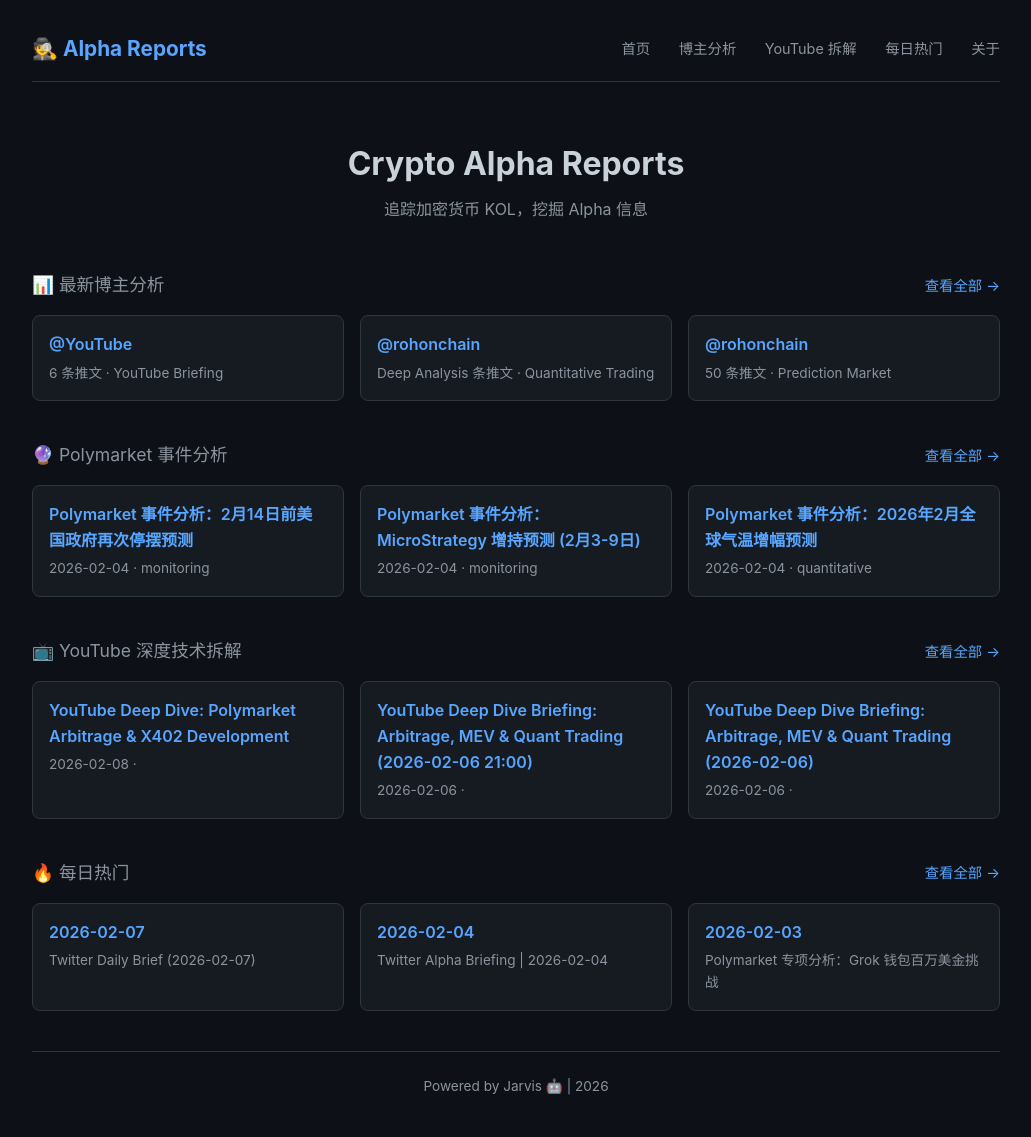
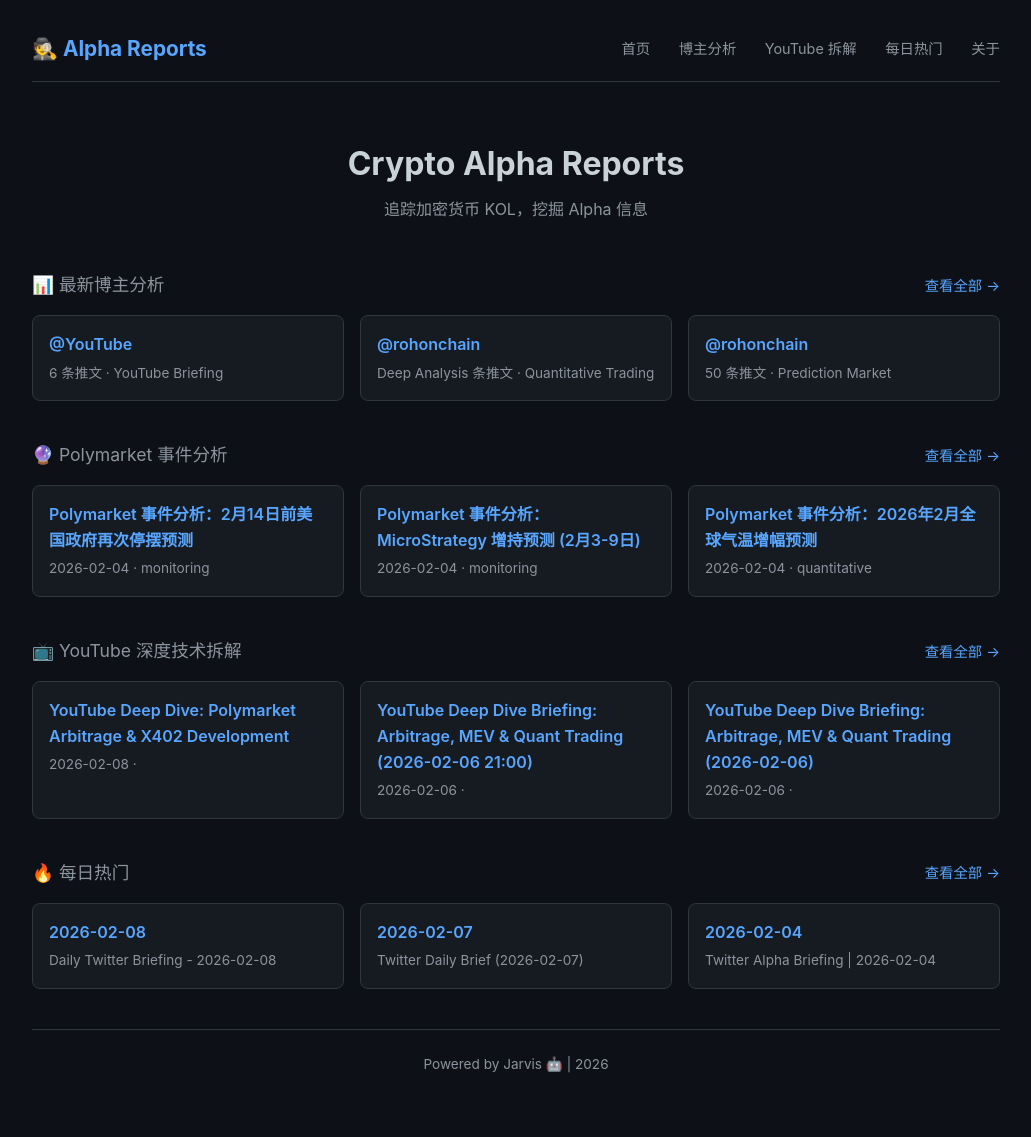
Before and after one commit to amencris073-png/crypto-alpha-reports, a Jekyll site: the page built from index.html, in a window 1280 px wide. Shown: the whole page, without its empty margins (124-1155 px from the left). Built offline with Jekyll 4.4.1, drawn with Linux system fonts in a browser that asks for light colours; after the commit the page ends 1116 px from its top, so only the background shows below that; some of the changed lines change nothing that is shown.

Commit message:
Update daily brief 2026-02-08

```diff
--- a/_daily/2026-02-08.md
+++ b/_daily/2026-02-08.md
@@ -1,23 +1,32 @@
-# Twitter Daily Briefing - 2026-02-08
+---
+title: Daily Twitter Briefing - 2026-02-08
+date: 2026-02-08
+category: briefing
+---
 
-## 核心热点总结
+# Twitter 简报 (2026-02-08)
 
-### 1. 交易所做市商异常套利 (Hot!🔥)
-昨晚 Bybit 及币安等交易所的 ETH 交易对出现持续约 10-15 分钟的异常插针波动（幅度在 1%-3% 之间）。多位顶级套利者利用做市商机器人故障进行高频操作，有博主自称在短短 4 分钟内获利近千万（A8）。社区开始流传如何利用 TradingView 的价格变化（Price Change）警报来捕捉此类“捡钱”机会。
+## 核心摘要
 
-### 2. 大户动向：易理华 (Trend Research) 彻底清仓
-链上追踪显示，易理华旗下的 Trend Research 账户已将最后剩余的 534 枚 ETH 充入币安。至此，其链上账户几乎归零，宣告了这一波 ETH 杠杆操作的彻底割肉离场。
+1. **Jack Yi (LD Capital) 巨额亏损**
+   - 旗下的 Trend Research 在 Aave 上建立的 26 亿美元 ETH 杠杆多头仓位宣告失败。
+   - 为了偿还贷款，他们在币安抛售了约 65 万枚 ETH，平均价格 2055 美元。
+   - 最终损失估计在 **7.5 亿美元** 左右。
 
-### 3. 预测市场深度策略讨论
-关于 Polymarket 和 Opinion 的讨论升温。核心观点认为：
-- 散户普遍低估了“NO”选项的价值，尤其是在热门赛事中。
-- 通过数学模型计算确定性利润（Arbitrage）而非博弈是长久之计。
-- 分享了如何通过对冲实现负成本撸预测市场积分。
+2. **ETH 市场动态**
+   - ETH 价格跌破 2100 美元关键支撑位，引发连锁反应。
+   - 巨鲸在当前价位出现分歧，链上数据显示 Aave 仍面临较大的清算压力。
 
-### 4. Alpha 机会与协议动态
-- **Hyper Liquid**: 其金库（Vault）的高年化（110%+）持续吸引眼球，被视为回归链上做市的标杆。
-- **USD1**: 市场对其在币安的 1:1 锚定机制及承兑逻辑进行了深度拆解。
-- **SpaceX**: NASA 确认 Crew-12 任务将于 2 月 11 日发射。
+3. **MEXC 冻结风波**
+   - 用户 @ItsAnonApe 爆料其 330 万美元资金被 MEXC 冻结超过 21 天，理由是“利润异常”。
+   - 社区出现多起类似投诉，再次引发对 CEX 资金安全的讨论。
+
+4. **Hurupay & MetaDAO**
+   - Hurupay 在 MetaDAO 的融资未能达标，已启动全额退款。
+   - 市场关注点转向 Polymarket，预测市场的博弈活跃度甚至超过了项目本身。
+
+5. **Dan Robinson & AMM**
+   - Paradigm 的 Dan Robinson 重夺 AMM 设计挑战赛榜首，动态费用 AMM 成为研究热点。
 
 ---
-*Generated by Jarvis Agent*
+*Generated by Jarvis via bird CLI*
```
